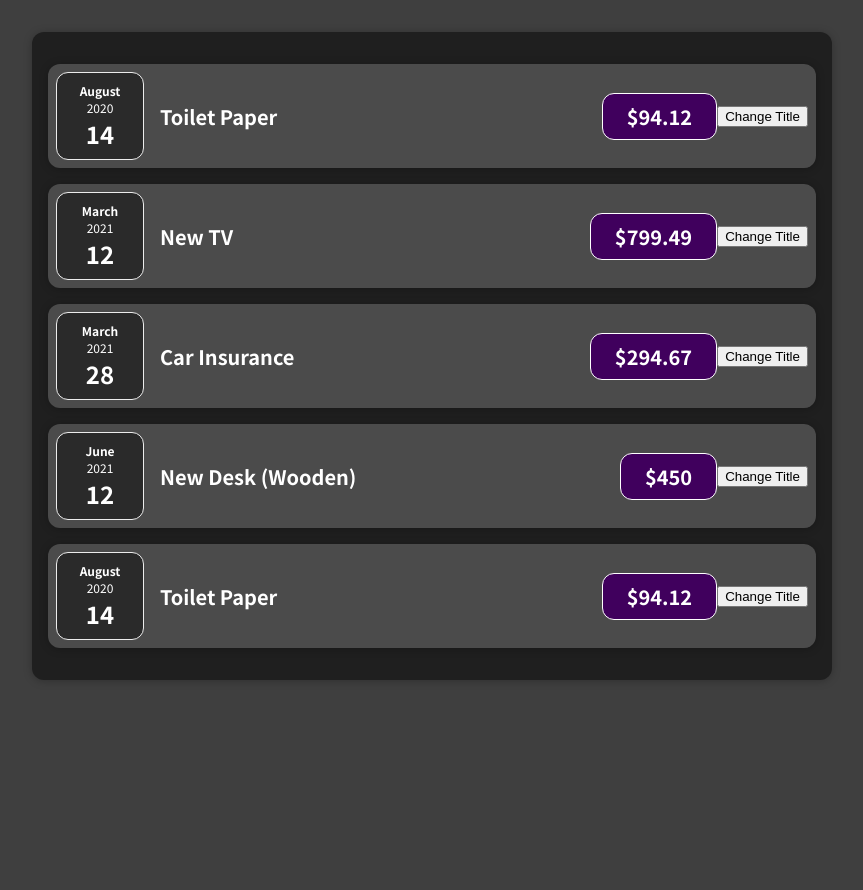
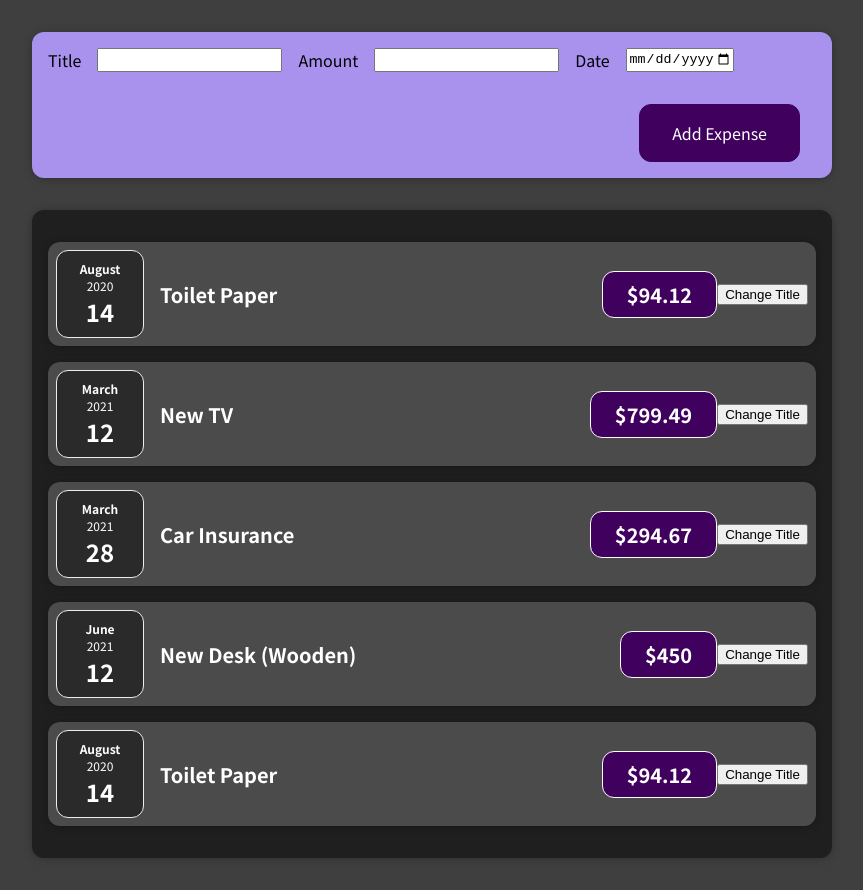
Before and after one commit to Rohitky34/Budget-App, a React (Create React App) app: page / in a window 1280 px wide. Shown: the whole page, without its empty margins (208-1071 px from the left). Before the commit the page ends 800 px from the top, so only its background shows below. Built offline with nearby package versions, Linux system fonts and the light colour scheme.

Commit message:
added form

```diff
--- a/src/App.js
+++ b/src/App.js
@@ -1,5 +1,6 @@
 
 import Expenses from "./components/expenses/Expenses";
+import AddExpense from "./components/AddExpenses/AddExpense";
 function App() {
     const expenses = [
       {
@@ -30,6 +31,7 @@
 
   return (
     <div>
+      <AddExpense/>
       <Expenses expenses={expenses}></Expenses>
 
     </div>
--- /dev/null
+++ b/src/components/AddExpenses/AddExpense.js
@@ -0,0 +1,13 @@
+import React from "react";
+import "./NewExpense.css";
+import ExpenseForm from "./ExpenseForm";
+const AddExpense = () => {
+  return (
+      <div className="new-expense">
+          <ExpenseForm></ExpenseForm>
+
+    </div>
+  );
+};
+
+export default AddExpense;
--- /dev/null
+++ b/src/components/AddExpenses/ExpenseForm.css
@@ -0,0 +1,26 @@
+.new-expense__controls {
+  display: flex;
+  flex-wrap: wrap;
+  gap: 1rem;
+  margin-bottom: 1rem;
+  text-align: left;
+}
+
+.new-expense__control label {
+  font-weight: bold;
+  margin-bottom: 0.5rem;
+  display: block;
+}
+
+.new-expense__control input {
+  font: inherit;
+  padding: 0.5rem;
+  border-radius: 6px;
+  border: 1px solid #ccc;
+  width: 20rem;
+  max-width: 100%;
+}
+
+.new-expense__actions {
+  text-align: right;
+}
--- /dev/null
+++ b/src/components/AddExpenses/ExpenseForm.js
@@ -0,0 +1,28 @@
+import React from "react";
+import "./ExpenseForm.css";
+
+function ExpenseForm() {
+  return (
+    <form>
+      <div className="new-expense__controls">
+        <div className="new-expense__controls">
+          <label>Title</label>
+          <input type="text"></input>
+        </div>
+        <div className="new-expense__controls">
+          <label>Amount</label>
+          <input type="number" min="0.01" step="0.01"></input>
+        </div>
+        <div className="new-expense__controls">
+          <label>Date</label>
+          <input type="date" min="2020-01-01" max="2022-12-31"></input>
+        </div>
+      </div>
+      <div className="new-expense__actions">
+        <button type="submit">Add Expense</button>
+      </div>
+    </form>
+  );
+}
+
+export default ExpenseForm;
--- /dev/null
+++ b/src/components/AddExpenses/NewExpense.css
@@ -0,0 +1,38 @@
+.new-expense {
+  background-color: #a892ee;
+  padding: 1rem;
+  margin: 2rem auto;
+  width: 50rem;
+  max-width: 95%;
+  border-radius: 12px;
+  text-align: center;
+  box-shadow: 0 1px 8px rgba(0, 0, 0, 0.25);
+}
+
+.new-expense button {
+  font: inherit;
+  cursor: pointer;
+  padding: 1rem 2rem;
+  border: 1px solid #40005d;
+  background-color: #40005d;
+  color: white;
+  border-radius: 12px;
+  margin-right: 1rem;
+}
+
+.new-expense button:hover,
+.new-expense button:active {
+  background-color: #510674;
+  border-color: #510674;
+}
+
+.new-expense button.alternative {
+  color: #220131;
+  border-color: transparent;
+  background-color: transparent;
+}
+
+.new-expense button.alternative:hover,
+.new-expense button.alternative:active {
+  background-color: #ddb3f8;
+}
```
Also changed, not shown: 1 other file (tests, documents, lock files or other folders).
